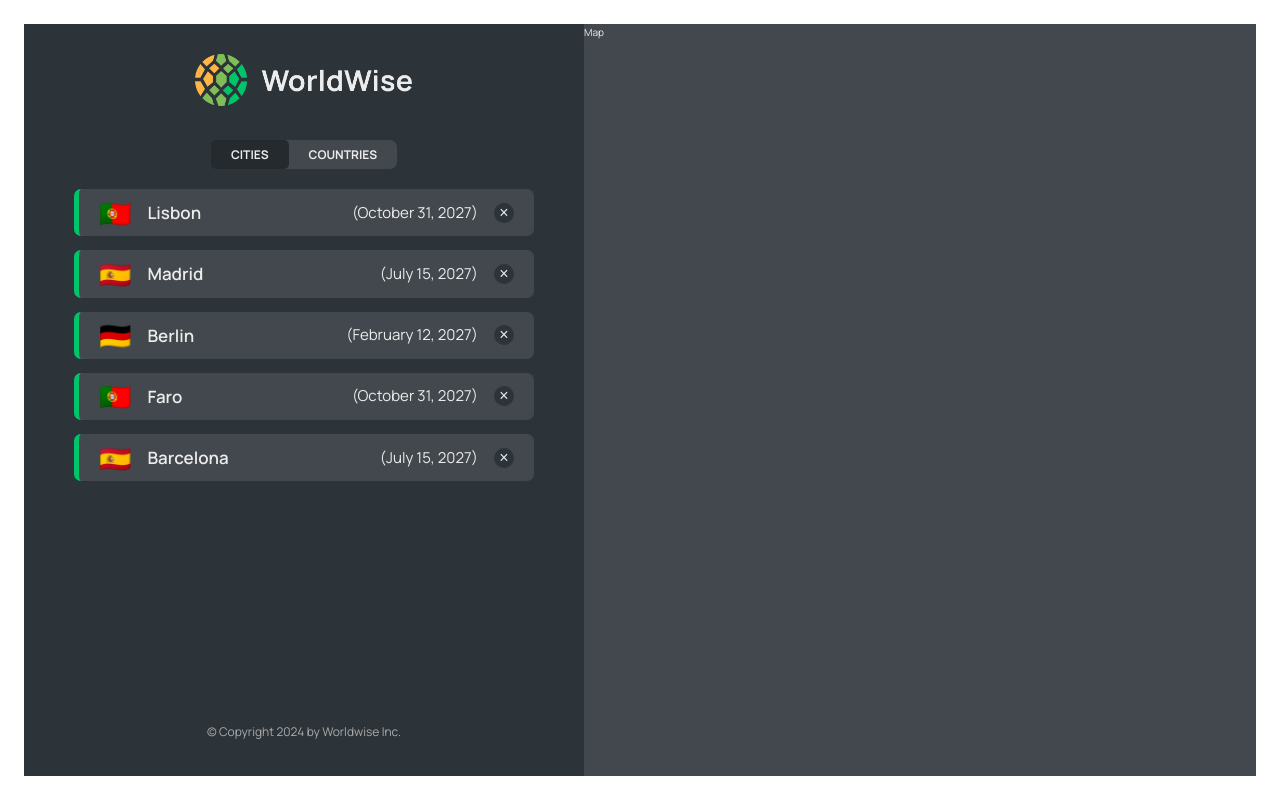
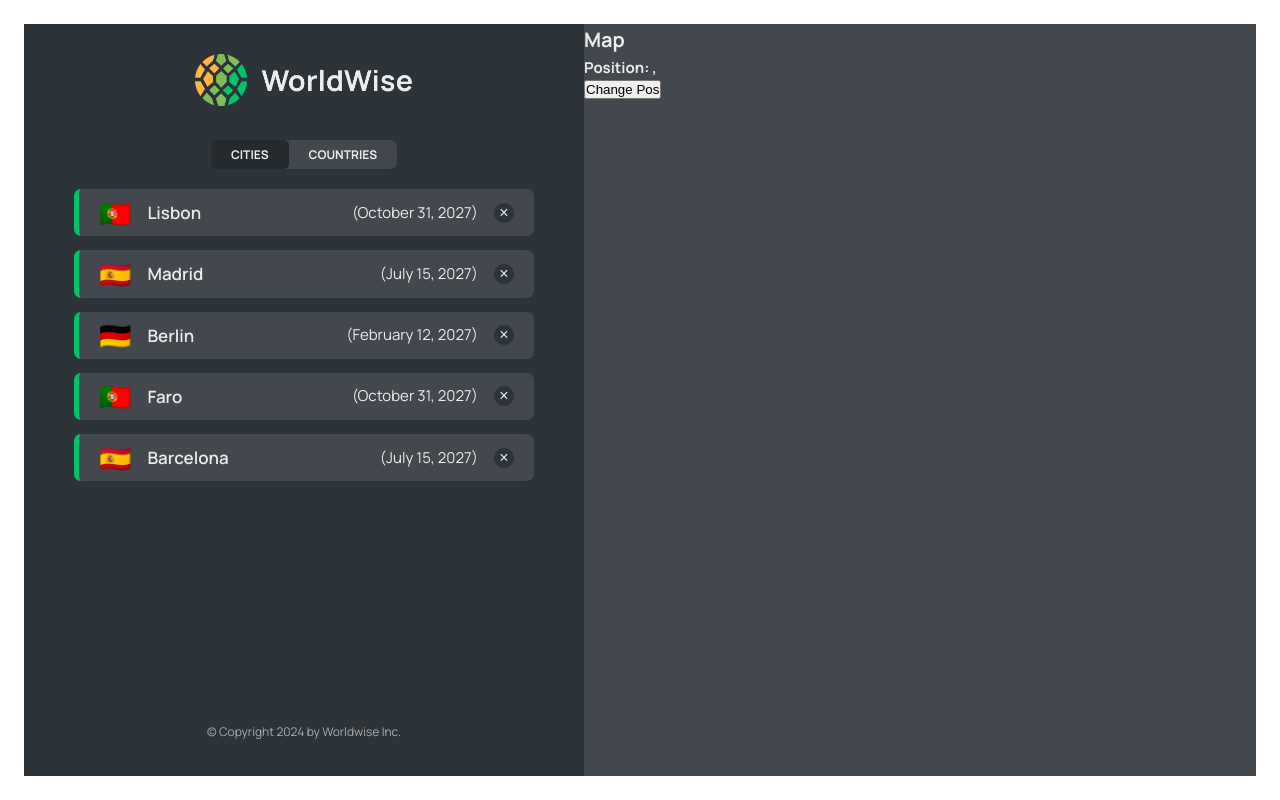
Before and after one commit to KevinPol12/11-wordwise, a React (Vite) app: page /app/cities in a window 1280 px wide. Built offline with nearby package versions, Linux system fonts and the light colour scheme; data requests are answered from the project's data file.

Commit message:
Adding chained params to the URL to be retrieved with the useSearchParams method from react-router

```diff
--- a/src/App.jsx
+++ b/src/App.jsx
@@ -49,9 +49,6 @@
             path="cities"
             element={<CityList cities={cities} isLoading={isLoading} />}
           />
-          {/* Using REACT router URL params
-          Step 1/3: Here we define the URL param name we should receive to
-          display the listed component */}
           <Route path="cities/:id" element={<City />} />
           <Route
             path="countries"
--- a/src/Components/City.jsx
+++ b/src/Components/City.jsx
@@ -10,11 +10,10 @@
   }).format(new Date(date));
 
 function City() {
-  {
-    /* Using REACT router URL params
+  /* Using REACT router URL params
   Step 3/3: Here using the "useParams" we store the URLparams into a variable
   then destructure it to use within the code */
-  }
+
   const URLparams = useParams();
   const { id } = URLparams;
 
--- a/src/Components/CityItem.jsx
+++ b/src/Components/CityItem.jsx
@@ -2,7 +2,7 @@
 import styles from "./CityItem.module.css";
 
 function CityItem({ city }) {
-  const { cityName, emoji, date, id } = city;
+  const { cityName, emoji, date, id, position } = city;
 
   const formatDate = (date) =>
     new Intl.DateTimeFormat("en", {
@@ -15,10 +15,10 @@
 
   return (
     <li>
-      {/* Using REACT router URL params
-      Step 2/3: This list is rendered within /cities path, so the to="" should
-      just add to the URL what ever we put in it and trigger the route call prev defined */}
-      <Link className={styles.cityItem} to={`${id}`}>
+      <Link
+        className={styles.cityItem}
+        to={`${id}?lat=${position.lat}&lng=${position.lng}`}
+      >
         <span className={styles.emoji}>{emoji}</span>
         <h3 className={styles.name}>{cityName}</h3>
         <span className={styles.date}>({formatDate(date)})</span>
--- a/src/Components/Map.jsx
+++ b/src/Components/Map.jsx
@@ -1,7 +1,27 @@
+import { useSearchParams } from "react-router-dom";
 import styles from "./Map.module.css";
 
 function Map() {
-  return <div className={styles.mapContainer}>Map</div>;
+  const [searchParams, setSearchParams] = useSearchParams();
+
+  /*With this method we can bring in any parameters passed in the URL to be used
+  anywhere needed within the app */
+  const lat = searchParams.get("lat");
+  const lng = searchParams.get("lng");
+
+  return (
+    <div className={styles.mapContainer}>
+      <h1>Map</h1>
+      <h2>
+        Position: {lat}, {lng}
+      </h2>
+      {/*Besides it, we get a setter function which allow us to update the
+      URL params */}
+      <button onClick={() => setSearchParams({ lat: 50, lng: 95 })}>
+        Change Pos
+      </button>
+    </div>
+  );
 }
 
 export default Map;
```
